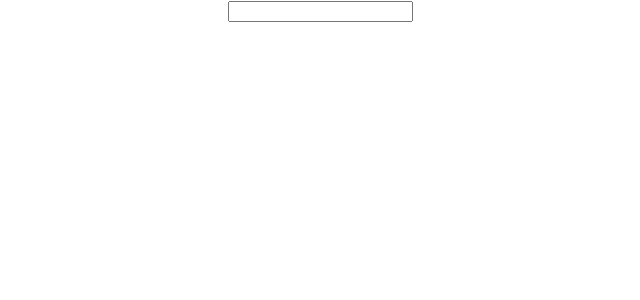
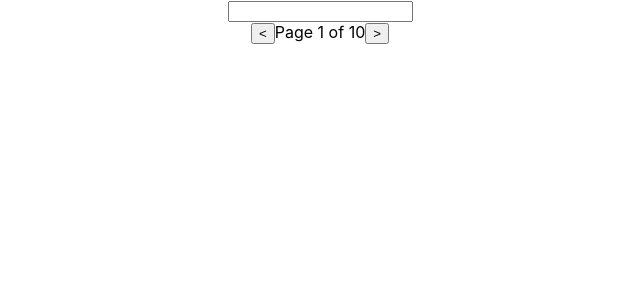
Before and after one commit to arthurfincham/zzish-frontend, a React (Create React App) app: page / in a window 1280 px wide. Shown: the top 300 px of the page, without its empty margins (320-960 px from the left). Built offline with nearby package versions, Linux system fonts and the light colour scheme.

Commit message:
add basic component for PagePicker

```diff
--- a/src/App.js
+++ b/src/App.js
@@ -1,5 +1,6 @@
 import React, { useState } from 'react';
 import SearchBox from './components/SearchBox';
+import PagePicker from './components/PagePicker';
 import './App.css';
 
 function App() {
@@ -18,6 +19,7 @@ function App() {
   return (
     <div className='App'>
       <SearchBox query={query} handleTyping={handleTyping} />
+      <PagePicker page={page} handlePageChange={handlePageChange} />
     </div>
   );
 }
--- /dev/null
+++ b/src/components/PagePicker.js
@@ -0,0 +1,11 @@
+import React from 'react';
+
+export default function PagePicker({ page, handlePageChange }) {
+  return (
+    <div className='page-picker'>
+      <button>&#60;</button>
+      <span>Page {page} of 10</span>
+      <button>&#62;</button>
+    </div>
+  );
+}
```
Also changed, not shown: 1 other file (tests, documents, lock files or other folders).
